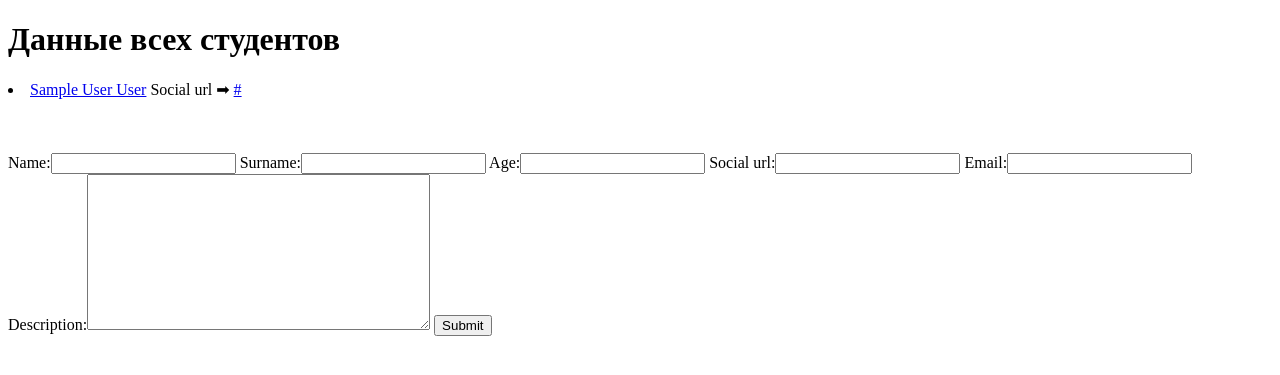
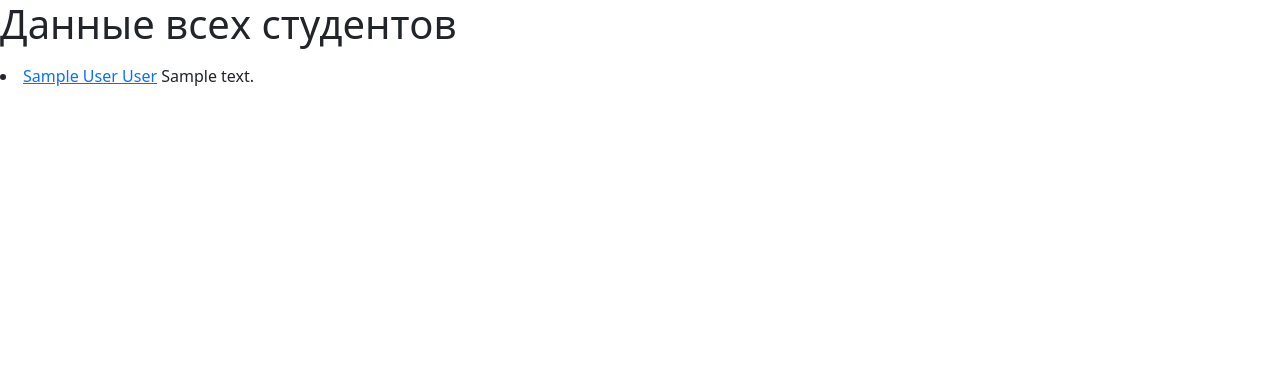
Before and after one commit to netscro/lesson-django-homework, a Django app: page /students-info/ in a window 1280 px wide. Shown: the top 375 px of the page. Run offline with Django 3.2, Linux system fonts and the light colour scheme; tables that the repository leaves empty hold one stand-in row (values such as "Sample post").

Commit message:
add bootstrap to all templates in progect

```diff
--- a/home/templates/base.html
+++ b/home/templates/base.html
@@ -2,6 +2,12 @@
 <html lang="en">
 <head>
     <meta charset="UTF-8">
+    <meta name="viewport" content="width=device-width, initial-scale=1">
+    <!-- Bootstrap CSS -->
+    <link href="https://cdn.jsdelivr.net/npm/bootstrap@5.0.0-beta1/dist/css/bootstrap.min.css"
+          rel="stylesheet"
+          integrity="sha384-giJF6kkoqNQ00vy+HMDP7azOuL0xtbfIcaT9wjKHr8RbDVddVHyTfAAsrekwKmP1"
+          crossorigin="anonymous">
     <title>{% block title %}{% endblock %}</title>
 </head>
 <body>
--- a/home/templates/students_info.html
+++ b/home/templates/students_info.html
@@ -11,16 +11,15 @@
                 <a href="{% url 'student_update' id=one_student.id %}">
                 {{ one_student.name }}
                 {{ one_student.surname }}</a>
-                Social url ➡ <a href="{{ one_student.social_url }}">{{ one_student.social_url }}</a>
-
+                {{ one_student.description }}
         </li>
         {% endfor %}
-
+{% comment %}
         <br><br><br>
         <form method="POST" action="{% url 'students_info' %}">
                 {% csrf_token %}
                 {{ form }}
                 <input type="submit">
         </form>
-
+{% endcomment %}
 {% endblock %}
```
